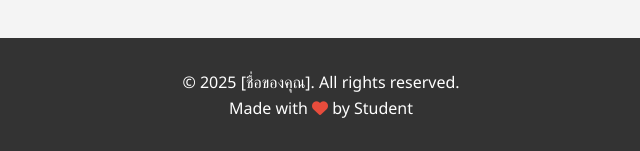
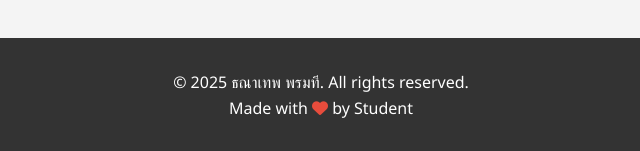
Before and after one commit to OkayOkay101/okayokay101.github.io, a plain HTML site: page index.html in a window 1280 px wide. Shown: the part 4487-4638 px from the top of the page, 319-959 px from the left. Drawn offline with Linux system fonts and the light colour scheme.

Commit message:
Update index.html

```diff
--- a/index.html
+++ b/index.html
@@ -596,7 +596,7 @@
     <!-- Footer -->
     <footer>
       <div class="container">
-        <p>&copy; 2025 [ชื่อของคุณ]. All rights reserved.</p>
+        <p>&copy; 2025 ธณาเทพ พรมที. All rights reserved.</p>
         <p>
           Made with <i class="fas fa-heart" style="color: #e74c3c"></i> by
           Student
```
